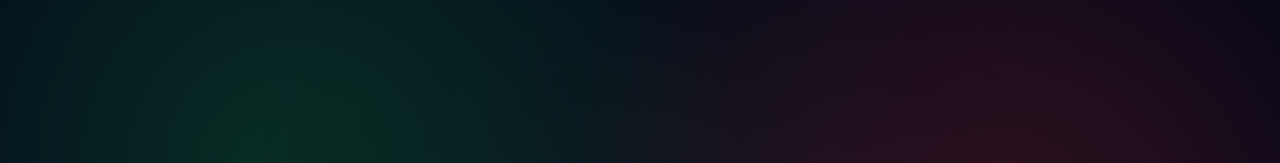
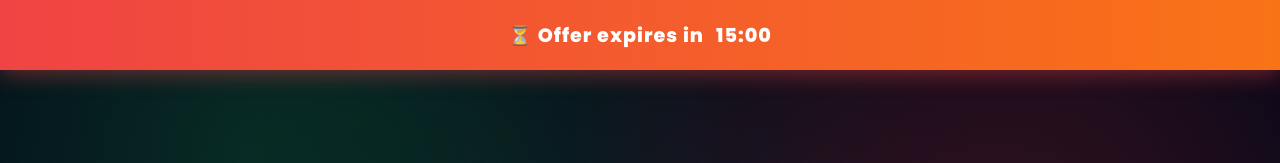
Before and after one commit to day-2004/Code-7DaysD, a plain HTML site: page index.html in a window 1280 px wide. Shown: the top 163 px of the page. Drawn offline with Linux system fonts and the light colour scheme.

Commit message:
Update index.html

```diff
--- a/index.html
+++ b/index.html
@@ -12,6 +12,11 @@
     <link rel="stylesheet" href="style.css">
 </head>
 <body>
+
+  <div class="top-timer" id="topTimer">
+      <!--FAIXA DE TEMPO-->
+      ⏳ Offer expires in <span id="timerText"> 15:00 </span>
+  </div>
 
     <!-- CTA FIXO -->
     <a href="https://rebrand.ly/7day-discipline" class="cta-fixed" id="ctaFixed">BUY NOW</a>
```
